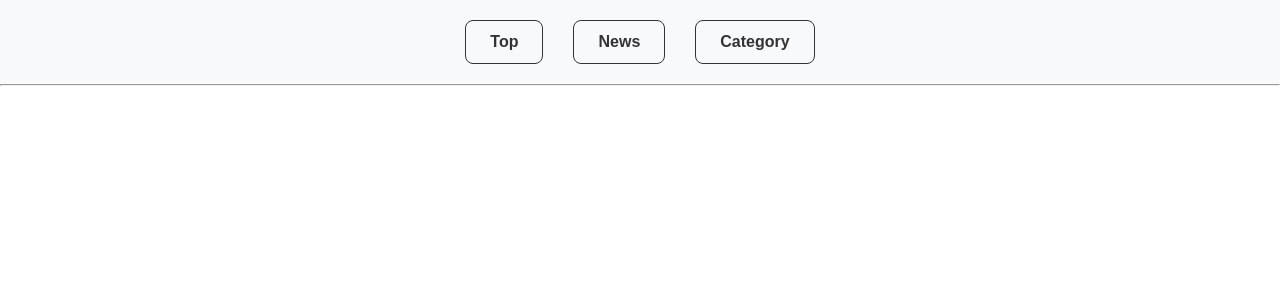
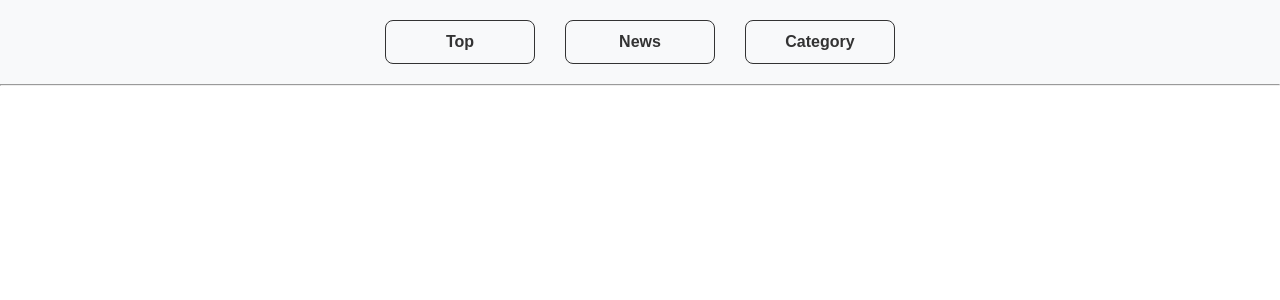
Before and after one commit to minami162/techblog, a Next.js app: page /components/header in a window 1280 px wide. Shown: the top 300 px of the page. Built offline with nearby package versions, Linux system fonts and the light colour scheme.

Commit message:
ヘッダーボタンの横幅最適化

```diff
--- a/app/components/header/styles.module.css
+++ b/app/components/header/styles.module.css
@@ -9,8 +9,8 @@
     justify-content: center;
     gap: 10px;
   }
-
   .button {
+    width: 150px; /* 横幅を固定 */
     padding: 12px 24px;
     border: 1px solid #333; /* 黒の枠線 */
     border-radius: 8px; /* 角を少し丸く */
@@ -20,8 +20,9 @@
     font-weight: bold;
     cursor: pointer;
     transition: all 0.3s ease; /* 滑らかなアニメーション */
-    margin:10px;
+    margin: 10px;
   }
+
 
   .button:hover {
     background-color: #333; /* ホバー時の背景色 */
```
